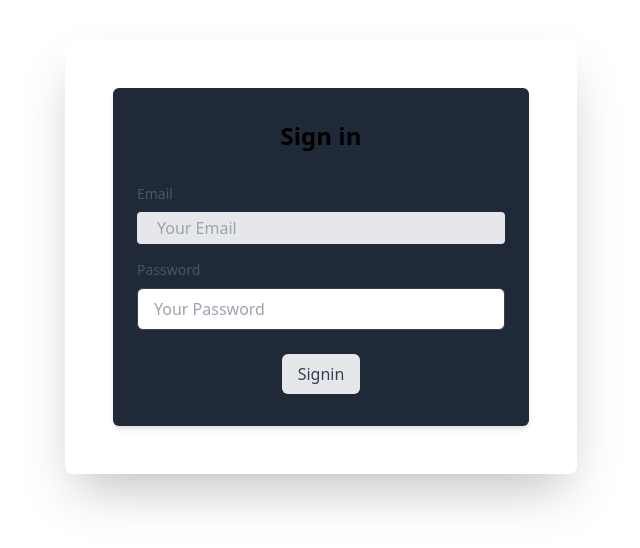
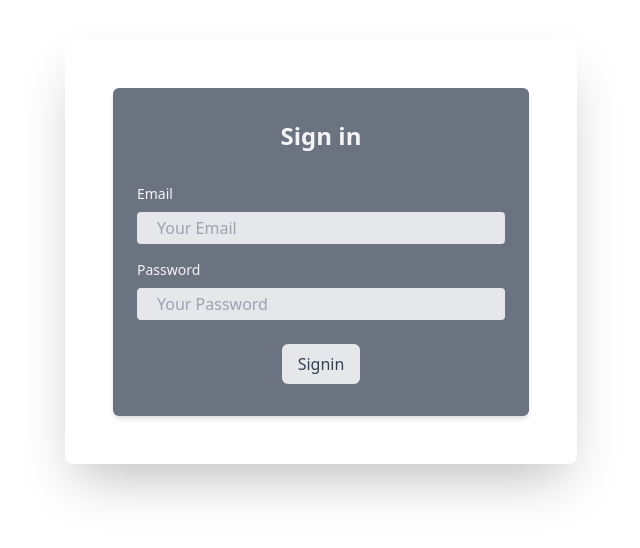
Before and after one commit to Mariam-HA/food-recipies-frontend, a React (Create React App) app: page /signin in a window 1280 px wide. Shown: the top 548 px of the page, without its empty margins (319-959 px from the left). Built offline with nearby package versions, Linux system fonts and the light colour scheme.

Commit message:
worked on profile

```diff
--- a/public/index.html
+++ b/public/index.html
@@ -24,7 +24,7 @@
       work correctly both with client-side routing and a non-root public URL.
       Learn how to configure a non-root public URL by running `npm run build`.
     -->
-    <title>React App</title>
+    <title>Yummly</title>
   </head>
   <body>
     <noscript>You need to enable JavaScript to run this app.</noscript>
--- a/src/App.css
+++ b/src/App.css
@@ -0,0 +1,5 @@
+* {
+  margin: 0;
+  padding: 0;
+  /* height: 100vh; */
+}
--- a/src/App.js
+++ b/src/App.js
@@ -10,6 +10,7 @@ import { useEffect, useState } from "react";
 import { checkToken } from "./api/auth";
 import Navbar from "./components/Navbar";
 import Categories from "./pages/Categories";
+import Profile from "./pages/Profile";
 
 function App() {
   const [user, setUser] = useState(false);
@@ -22,15 +23,16 @@ function App() {
     <UserContext.Provider value={[user, setUser]}>
       <div className="App">
         {user ? (
-          <>
+          <div>
             <Navbar />
             <Routes>
               <Route path="/home" element={<Home />} />
               <Route path="/*" element={<Navigate to="/home" />} />
+              <Route path="/profile" element={<Profile />} />
             </Routes>
-          </>
+          </div>
         ) : (
-          <>
+          <div>
             <Routes>
               <Route path="/" element={<LandingPage />} />
               <Route path="/categories" element={<Categories />} />
@@ -38,7 +40,7 @@ function App() {
               <Route path="/signin" element={<SignIn />} />
               <Route path="/*" element={<Navigate to="/" />} />
             </Routes>
-          </>
+          </div>
         )}
       </div>
     </UserContext.Provider>
--- a/src/api/auth.js
+++ b/src/api/auth.js
@@ -1,4 +1,4 @@
-import instance from ".";
+import instance from "./index";
 import jwt_decode from "jwt-decode";
 
 const signin = async (userInfo) => {
--- a/src/api/categories.js
+++ b/src/api/categories.js
@@ -1,5 +1,4 @@
-import instance from "./index"
-
+import instance from "./index";
 
 const getCategory = async () => {
   const res = await instance.get("/api/category/");
@@ -20,7 +19,6 @@ const putCategory = async (id, name, catImage) => {
   const res = await instance.put(`/api/category/${id}`, {
     name: name,
     image: catImage,
-
   });
   return res.data;
 };
@@ -29,4 +27,4 @@ const deleteCategory = async (id) => {
   return res.data;
 };
 
-export { getCategory, addCategory, getById, deleteCategory, putCategory }
+export { getCategory, addCategory, getById, deleteCategory, putCategory };
--- /dev/null
+++ b/src/api/profile.js
@@ -0,0 +1,8 @@
+import instance from "./index";
+
+const getProfile = async (id) => {
+  const res = await instance.get(`/users/${id}`);
+  return res.data;
+};
+
+export { getProfile };
--- a/src/api/recipes.js
+++ b/src/api/recipes.js
@@ -1,4 +1,4 @@
-import instance from ".";
+import instance from "./index";
 
 const getRecipes = async () => {
   const res = await instance.get("/recipes");
--- a/src/components/Navbar.js
+++ b/src/components/Navbar.js
@@ -17,7 +17,7 @@ const Navbar = () => {
           <NavLink to="/">Home</NavLink>
           {user ? (
             <div className="m-4">
-              <NavLink to="/">profile</NavLink>
+              <NavLink to="/profile">profile</NavLink>
               <button
                 onClick={() => {
                   logout();
--- /dev/null
+++ b/src/pages/Profile.js
@@ -0,0 +1,31 @@
+import React from "react";
+import { useQueryClient } from "@tanstack/react-query";
+import background3 from "../media/background2.jpg";
+const Profile = () => {
+  //   const queryClient = useQueryClient();
+  //   const {
+  //     data: user,
+  //     isLoading,
+  //     error,
+  //   } = useQuery({
+  //     queryKey: ["user", userId],
+  //     queryFn: () => getProfile(),
+  //   });
+  return (
+    <div className="h-full flex justify-content relative flex-col">
+      <div
+        className="bg-cover rounded-t-3xl bg-center w-full h-80  bg-no-repeat"
+        style={{
+          backgroundImage: `url(${background3})`,
+          backgroundRepeat: "no-repeat",
+        }}
+      ></div>
+      <div className="w-full h-[70%] bg-green-300">
+        {/* <img src={pet.image} className="w-full h-full object-cover" /> */}
+      </div>
+      <div className="flex  justify-start h-screen w-96 bg-gray-400">v</div>
+    </div>
+  );
+};
+
+export default Profile;
--- a/src/pages/SignIn.js
+++ b/src/pages/SignIn.js
@@ -42,13 +42,15 @@ const SignIn = () => {
 
   return (
     <div className="bg-white max-w-lg mx-auto p-8 md:p-12 my-10 rounded-lg shadow-2xl">
-      <div className="max-w-md w-full px-6 py-8 bg-gray-800 rounded-md shadow-md">
-        <h2 className="text-2xl font-bold pb-8 text-center">Sign in</h2>
+      <div className="max-w-md w-full px-6 py-8 bg-gray-500 rounded-md shadow-md">
+        <h2 className="text-2xl font-bold pb-8 text-center text-gray-100">
+          Sign in
+        </h2>
         <form onSubmit={handleFormSubmit}>
           <div className="mb-4">
             <label
               htmlFor="email"
-              className="block mb-2 text-sm font-medium text-gray-600"
+              className="block mb-2 text-sm font-medium text-gray-100"
             >
               Email
             </label>
@@ -65,7 +67,7 @@ const SignIn = () => {
           <div className="mb-6">
             <label
               htmlFor="password"
-              className="block mb-2 text-sm font-medium text-gray-600"
+              className="block mb-2 text-sm font-medium text-gray-100"
             >
               Password
             </label>
@@ -74,7 +76,7 @@ const SignIn = () => {
               type="password"
               id="password"
               onChange={handleChange}
-              className="w-full px-4 py-2 border border-gray-700 rounded-md focus:outline-none focus:ring-2 focus:ring-blue-500"
+              className="w-full px-5 py-1 text-gray-700 bg-gray-200 rounded"
               required
               placeholder="Your Password"
             />
--- a/src/pages/SignUp.js
+++ b/src/pages/SignUp.js
@@ -3,7 +3,7 @@ import { QueryClient, useMutation } from "@tanstack/react-query";
 import { signup } from "../api/auth";
 import { Navigate } from "react-router-dom";
 import UserContext from "../context/UserContext";
-import Navbar from "../components/Navbar";
+// import Navbar from "../components/Navbar";
 
 const SignUp = () => {
   const [userInfo, setUserInfo] = useState({});
```
Also changed, not shown: src/media/profile.png (added).
